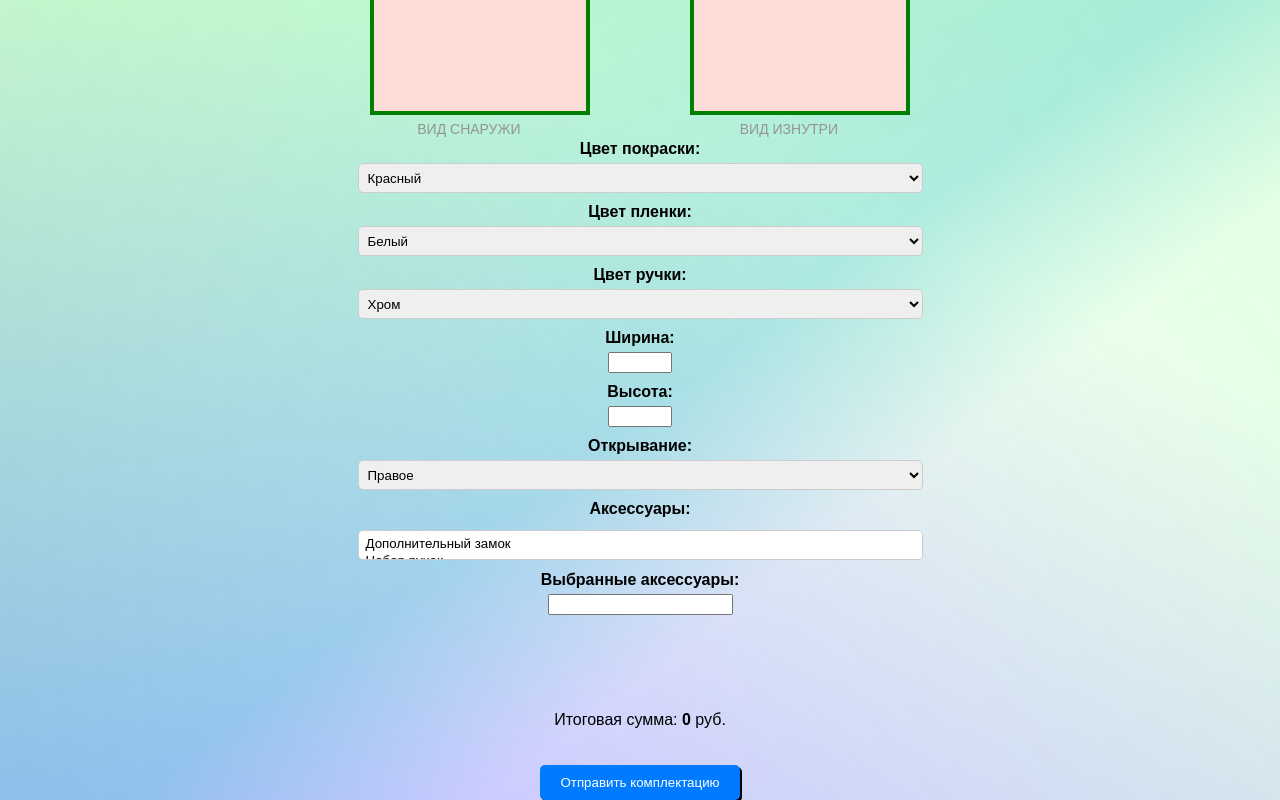
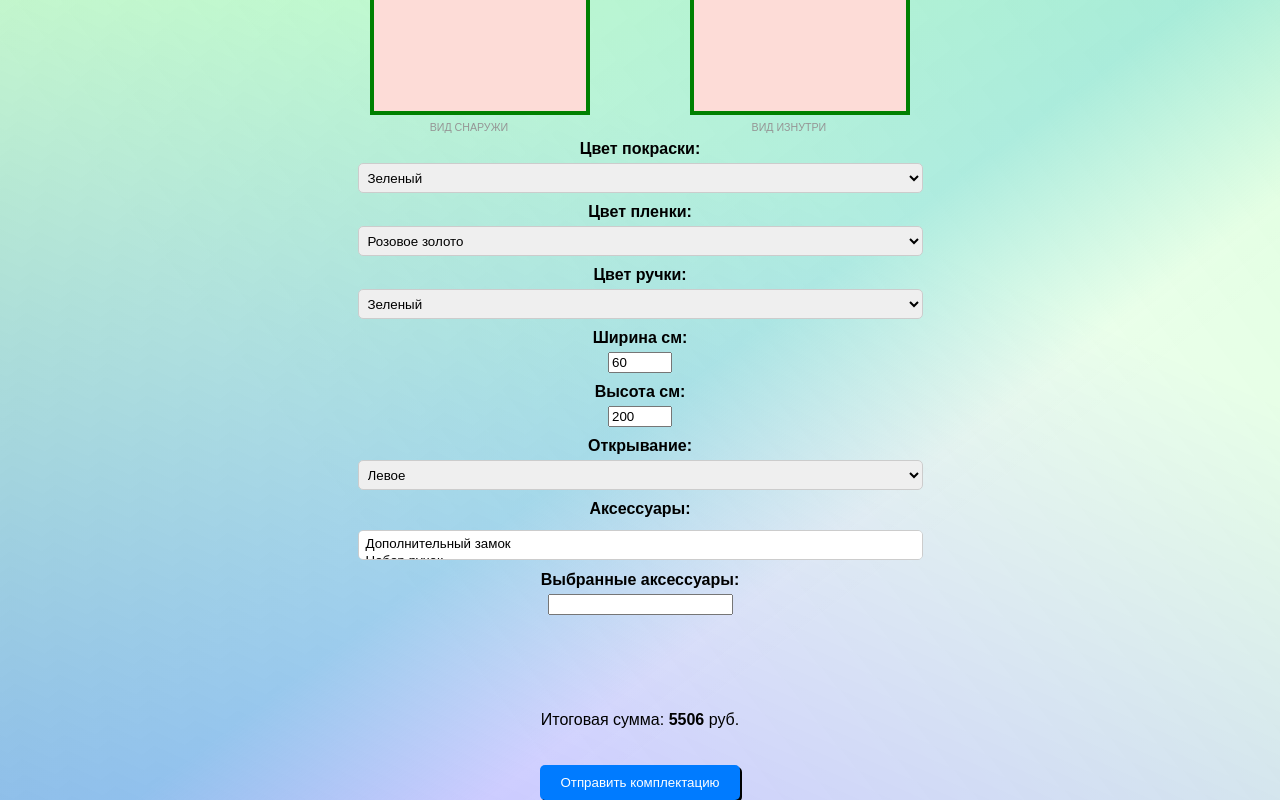
Before and after one commit to denis991/dverifalko, a plain HTML site: page index.html in a window 1280 px wide. Both pictures are taken after a click on the button "Отправить комплектацию". Shown: the part 397-1197 px from the top of the page. Drawn offline with Linux system fonts and the light colour scheme.

Commit message:
good font-size

```diff
--- a/index.html
+++ b/index.html
@@ -40,9 +40,9 @@
 						<!-- /*цвет покраски -> рамка двери  */ -->
 						<label for="color-paint">Цвет покраски:</label>
 						<select id="color-paint" class="select">
+							<option value="green">Зеленый</option>
 							<option value="red">Красный</option>
 							<option value="blue">Синий</option>
-							<option value="green">Зеленый</option>
 							<option value="yellow">Желтый</option>
 							<option value="black">Черный</option>
 						</select>
@@ -51,10 +51,10 @@
 						<!-- /*цвет цвет пленки -> цвет двери */ -->
 						<label for="color-film">Цвет пленки:</label>
 						<select id="color-film" class="select">
+							<option value="#FDDCD7">Розовое золото</option>
 							<option value="white">Белый</option>
 							<option value="silver">Серебряный</option>
 							<option value="gold">Золотой</option>
-							<option value="#FDDCD7">Розовое золото</option>
 							<option value="black">Черный</option>
 							<option value="red">Красный</option>
 						</select>
@@ -62,6 +62,7 @@
 					<div class="parameter">
 						<label for="color-handle">Цвет ручки:</label>
 						<select id="color-handle" class="select">
+							<option value="#90D3A0">Зеленый</option>
 							<option value="#9EA3A8">Хром</option>
 							<option value="#E1C16E">Латунь</option>
 							<option value="#cc6633">Бронза</option>
@@ -70,19 +71,19 @@
 						</select>
 					</div>
 					<div class="parameter">
-						<label for="width">Ширина:</label>
-						<input id="width" type="number" min="100" max="300" step="1" />
+						<label for="width">Ширина см:</label>
+						<input id="width" type="number" min="50" max="300" step="1" value="60" />
 					</div>
 					<div class="parameter">
-						<label for="height">Высота:</label>
-						<input id="height" type="number" min="100" max="300" step="1" />
+						<label for="height">Высота см:</label>
+						<input id="height" type="number" min="100" max="300" step="1" value="200" />
 					</div>
 					<div class="parameter">
 						<!-- 	align-items: flex-end; или 	align-items: flex-start; -->
 						<label for="opening">Открывание:</label>
 						<select id="opening" class="select">
+							<option value="left">Левое</option>
 							<option value="right">Правое</option>
-							<option value="left">Левое</option>
 						</select>
 					</div>
 					<div class="parameter">
@@ -94,11 +95,17 @@
 						</div>
 						<div class="select-wrapper" id="select-wrapper">
 							<select id="accessories" class="select" multiple>
-								<option value="lock">Дополнительный замок</option>
-								<option value="handle-set">Набор ручек</option>
-								<option value="peephole">Глазок</option>
-								<option value="doorbell">Дверной звонок</option>
-								<option value="hinges">Петли</option>
+								<option custom-attribute="3000" data-price="3000" value="lock">
+									Дополнительный замок
+								</option>
+								<option custom-attribute="4000" data-price="4000" value="handle-set">
+									Набор ручек
+								</option>
+								<option custom-attribute="500" data-price="500" value="peephole">Глазок</option>
+								<option custom-attribute="1800" data-price="1800" value="doorbell">
+									Дверной звонок
+								</option>
+								<option custom-attribute="2000" data-price="2000" value="hinges">Петли</option>
 							</select>
 							<div class="dropdown-btns">
 								<button id="show-btn" onclick="showOptions()">Показать</button>
--- a/script.js
+++ b/script.js
@@ -13,10 +13,13 @@ function showOptions() {
 function hideOptions() {
 	wrapperSelect.classList.remove('show-dropdown');
 }
-
+let selectedOptionsAccessoriesSelect = [];
 function updateSelectedAccessories() {
 	const selectedOptions = Array.from(accessoriesSelect.selectedOptions).map(
 		(option) => option.text
+	);
+	selectedOptionsAccessoriesSelect = Array.from(accessoriesSelect.selectedOptions).map(
+		(option) => option.dataset.price
 	);
 	selectedAccessoriesInput.value = selectedOptions.join(', ');
 }
@@ -24,6 +27,7 @@ function updateSelectedAccessories() {
 showBtn.addEventListener('click', showOptions);
 hideBtn.addEventListener('click', hideOptions);
 accessoriesSelect.addEventListener('change', updateSelectedAccessories);
+
 //======================== end============================
 //door двери
 
@@ -59,7 +63,6 @@ function updateDoor() {
 		div.style.backgroundColor = colorHandle;
 	});
 
-
 	// /*тип открывания */
 	if (opening === 'left') {
 		doorOpening.style.alignItems = 'flex-start';
@@ -68,7 +71,6 @@ function updateDoor() {
 		doorOpening.style.alignItems = 'flex-end';
 		doorOpeningMirror.style.alignItems = 'flex-start';
 	}
-
 }
 
 // Добавляем обработчик события изменения параметров
@@ -76,3 +78,77 @@ colorPaintSelect.addEventListener('change', updateDoor);
 colorFilmSelect.addEventListener('change', updateDoor);
 colorHandleSelect.addEventListener('change', updateDoor);
 openingSelect.addEventListener('change', updateDoor);
+
+//======================== end============================
+// расчёт стоимости
+// Получение значения ширины
+const widthInput = document.getElementById('width');
+const widthValue = widthInput.value;
+
+// Получение значения высоты
+const heightInput = document.getElementById('height');
+const heightValue = heightInput.value;
+
+// Получение выбранных аксессуаров
+const selectedAccessoriesList = Array.from(accessoriesSelect.selectedOptions).map(
+	(option) => option.value
+);
+
+// Получение элемента с итоговой суммой
+const totalPriceSpan = document.getElementById('total-price');
+
+function updateTotalPrice() {
+	// Получение значения ширины
+	const widthInput = document.getElementById('width');
+	const widthValue = parseInt(widthInput.value, 10) || 0;
+
+	// Получение значения высоты
+	const heightInput = document.getElementById('height');
+	const heightValue = parseInt(heightInput.value, 10) || 0;
+
+	// расчёт цены двери
+	const doorPriceMin = 5000;
+
+	function calculateTotalPrice(doorPriceMin) {
+		// коробка, толщина которой (Тк) будет равняться 30 мм
+		const Tk = 30;
+		//еличина монтажного зазора (Мз) при этом будет равной 10 мм,
+		const Mz = 10;
+		// а значение блока двери (Бд) равняется 20 мм
+		const Bd = 20;
+		// высоты порога (Вп) будет составлять 20 мм.
+		const Vp = 20;
+
+		let doorOpeningWidth = widthValue + 2 * Tk + Mz + 2 * Bd;
+
+		let doorOpeningHeight = heightValue + Vp + 2 * Tk;
+
+		let doorPriceResult = doorPriceMin + doorOpeningWidth + doorOpeningHeight * 1.2;
+		return doorPriceResult;
+	}
+
+	//==================== аксессуары ======================
+
+	// console.log('selectedOptionsAccessoriesSelect: ', selectedOptionsAccessoriesSelect);
+	const OptionsAcces = selectedOptionsAccessoriesSelect.reduce(
+		(accumulator, currentValue) => parseInt(accumulator, 10) + parseInt(currentValue, 10),
+		0
+	);
+
+	// console.log(OptionsAcces,'OptionsAcces');
+
+	//============== result ====================
+	const newTotalPrice = calculateTotalPrice(doorPriceMin ); // Ваш код для расчета новой суммы
+	// console.log('newTotalPrice: ', newTotalPrice);
+	totalPriceSpan.textContent = newTotalPrice + OptionsAcces;
+}
+
+// Добавляем обработчик события изменения параметров
+widthInput.addEventListener('change', updateTotalPrice);
+heightInput.addEventListener('change', updateTotalPrice);
+accessoriesSelect.addEventListener('change', updateTotalPrice);
+// Получение кнопки
+const submitButton = document.getElementById('submit-button');
+
+// Добавление обработчика события click
+submitButton.addEventListener('click', updateTotalPrice);
--- a/styles.css
+++ b/styles.css
@@ -7,6 +7,7 @@ body {
 
 	z-index: 0;
 }
+
 body::before {
 	content: '';
 	position: fixed;
@@ -30,6 +31,7 @@ body::before {
 	background-position: center;
 	transform: scaleX(-1);
 }
+
 .container {
 	width: 100vw;
 }
@@ -37,12 +39,6 @@ body::before {
 .header {
 	padding: 25px;
 	text-align: center;
-	/* display: flex;
-	flex-direction: row;
-	flex-wrap: nowrap;
-	/* align-content: center; */
-	align-items: center;
-	justify-content: center; */
 }
 
 h1 {
@@ -50,11 +46,13 @@ h1 {
 	padding: 0;
 	text-align: center;
 }
+
 .door {
 	display: flex;
 	width: 50vw;
 	margin: 0 auto;
 }
+
 .parameters {
 	width: 50%;
 	margin: 0 auto;
@@ -113,6 +111,7 @@ h1 {
 
 	flex-wrap: nowrap;
 }
+
 // /*  accessories  */
 .select-wrapper {
 	position: relative;
@@ -128,6 +127,7 @@ h1 {
 	display: none;
 	z-index: 3;
 }
+
 .show-dropdown .dropdown-btns {
 	display: block;
 }
@@ -151,7 +151,7 @@ h1 {
 .tooltiptext {
 	visibility: hidden;
 	width: 160px;
-	background-color: #555555cf;;
+	background-color: #555555cf;
 	color: #fff;
 	text-align: center;
 	border-radius: 6px;
@@ -169,14 +169,17 @@ h1 {
 	visibility: visible;
 	opacity: 1;
 }
+
 // /* end accessories  */
 
 // /*  door  */
 
 header div:first-child {
 }
+
 .header div:nth-child(-n + 1) {
 }
+
 .door > div {
 	width: calc(33vw / 2);
 	height: calc(33vw);
@@ -187,8 +190,9 @@ header div:first-child {
 	/*цвет покраски -> рамка двери  */
 	border: 4px solid green;
 	/*цвет цвет пленки -> цвет двери */
-	background: #FDDCD7;
+	background: #fddcd7;
 }
+
 .door-opening {
 	width: 100%;
 	height: 100%;
@@ -204,6 +208,7 @@ header div:first-child {
 	top: 50%;
 	margin:10px */
 }
+
 .door-color-handle {
 	max-width: 30px;
 	max-height: 10px;
@@ -213,23 +218,29 @@ header div:first-child {
 	background-color: rgb(98, 211, 160);
 	margin: 5px;
 }
+
 .mirror {
 	/* расположение замка зеркальное оторажение  */
 	align-items: flex-end;
 }
-.door-title{
+
+.door-title {
 	text-align: center;
 	margin: 10px;
 	display: block;
-/* position: absolute; */
+
 	left: 0;
 	bottom: 0;
 	width: 100%;
 	color: #959595;
-font-size: 14px;
-line-height: 16px;
+	/* font-size: 14px; */
+	font-size: calc((100vw - 200px) / (1920 - 200) * (14 - 5) + 5px);
+
+	/* line-height: 16px; */
+	line-height:  calc((100vw - 200px) / (1920 - 200) * (14 - 10) + 10px);
+
 	text-align: center;
 	text-transform: uppercase;
-/* z-index: 2; */
+
 	transform: translateX(-10%);
 }
```
Lines whose indentation alone changed are shown as unchanged.
